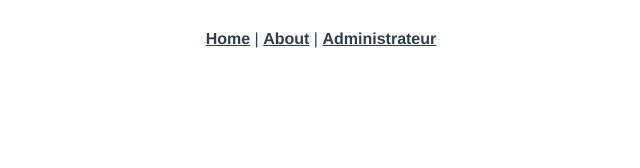
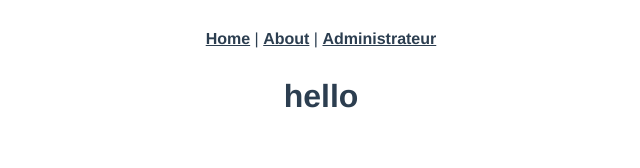
Before and after one commit to StanDevs/agenceImmo, a Vue app in the folder front/: page /Details in a window 1280 px wide. Shown: the top 168 px of the page, without its empty margins (319-959 px from the left). Built offline with nearby package versions, Linux system fonts and the light colour scheme.

Commit message:
empty details vue + router

```diff
--- a/front/src/router/index.js
+++ b/front/src/router/index.js
@@ -34,6 +34,14 @@ const routes = [
     // which is lazy-loaded when the route is visited.
     component: () => import(/* webpackChunkName: "about" */ '../views/Property.vue'),
   },
+  {
+    path: '/Details',
+    name: 'details',
+    // route level code-splitting
+    // this generates a separate chunk (about.[hash].js) for this route
+    // which is lazy-loaded when the route is visited.
+    component: () => import(/* webpackChunkName: "about" */ '../views/Details.vue'),
+  },
 ];
 
 const router = new VueRouter({
--- /dev/null
+++ b/front/src/views/Details.vue
@@ -0,0 +1,12 @@
+<template>
+  <h1>hello</h1>
+</template>
+<script>
+export default {
+  name: 'details',
+  data: () => ({
+    hello: 'hello',
+  }),
+};
+</script>
+<style></style>
```
